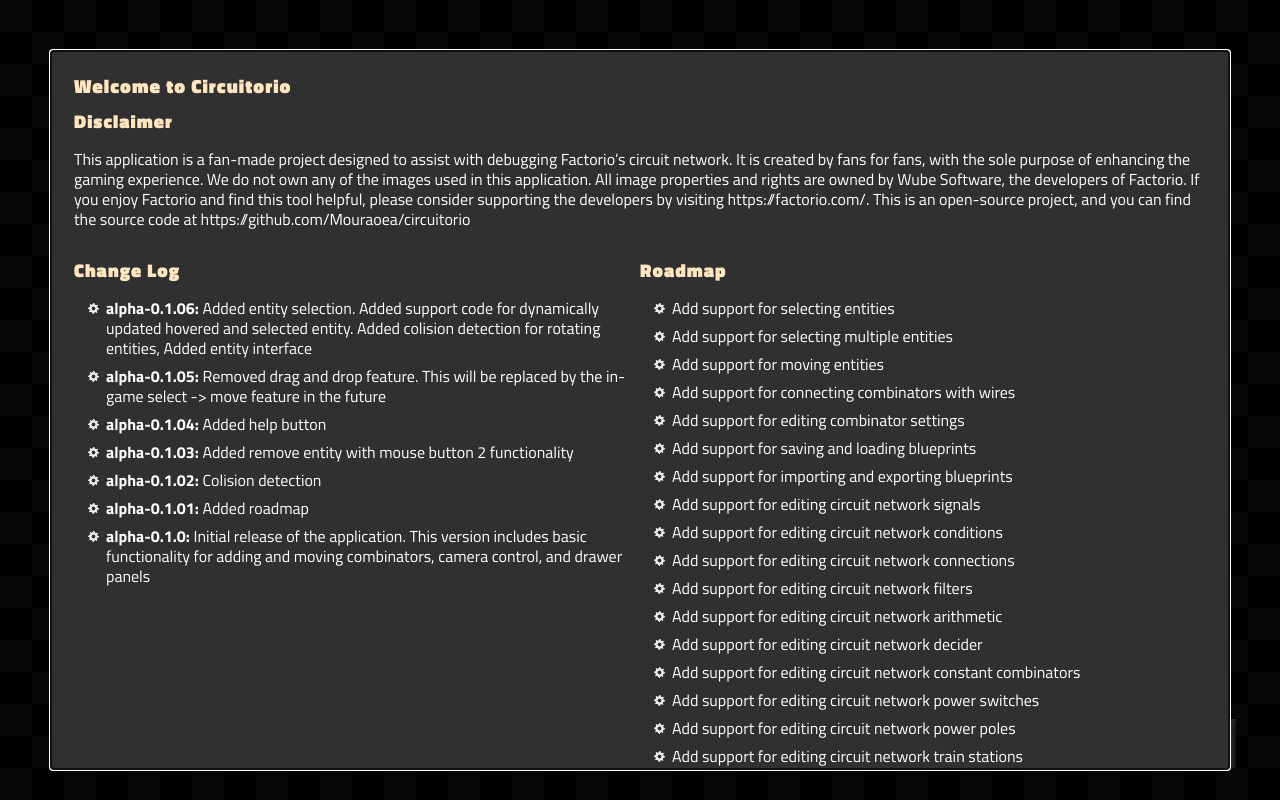
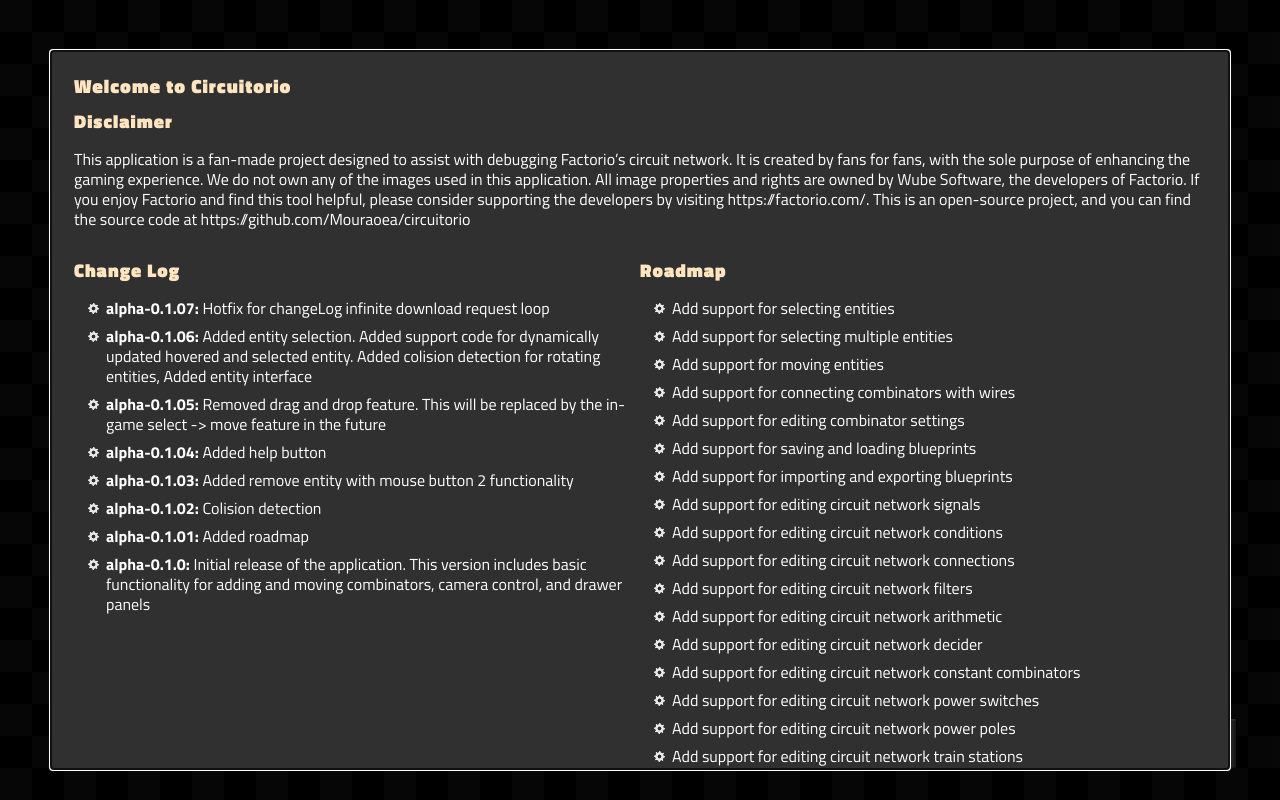
Before and after one commit to Mouraoea/circuitorio, a React (Create React App) app: page / in a window 1280 px wide. Built offline with nearby package versions, Linux system fonts and the light colour scheme.

Commit message:
fix: fix changeLog infinite download request loop

```diff
--- a/public/changelog.json
+++ b/public/changelog.json
@@ -1,6 +1,7 @@
 {
   "disclaimer": "This application is a fan-made project designed to assist with debugging Factorio’s circuit network. It is created by fans for fans, with the sole purpose of enhancing the gaming experience. We do not own any of the images used in this application. All image properties and rights are owned by Wube Software, the developers of Factorio. If you enjoy Factorio and find this tool helpful, please consider supporting the developers by visiting https://factorio.com/. This is an open-source project, and you can find the source code at https://github.com/Mouraoea/circuitorio",
   "changeLog": [
+    { "version": "alpha-0.1.07", "content": "Hotfix for changeLog infinite download request loop" },
     {
       "version": "alpha-0.1.06",
       "content": "Added entity selection. Added support code for dynamically updated hovered and selected entity. Added colision detection for rotating entities, Added entity interface"
--- a/src/components/Body.tsx
+++ b/src/components/Body.tsx
@@ -547,6 +547,7 @@
   ]);
 
   useEffect(() => {
+    if (!disclaimer) {
       fetch(`.${rootPath}/changelog.json`)
         .then((response) => {
           if (!response.ok) {
@@ -567,7 +568,8 @@
         .catch((error) => {
           console.error("Error fetching the data:", error);
         });
-  }, [setDisclaimerIsOpen, appVersion, setAppVersion, changeLog]);
+    }
+  }, [setDisclaimerIsOpen, appVersion, setAppVersion, changeLog, disclaimer]);
 
   const closeModal = () => {
     localStorage.setItem("appVersion", appVersion);
```
Lines whose indentation alone changed are shown as unchanged.
